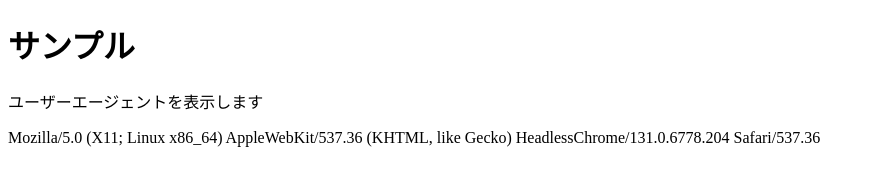
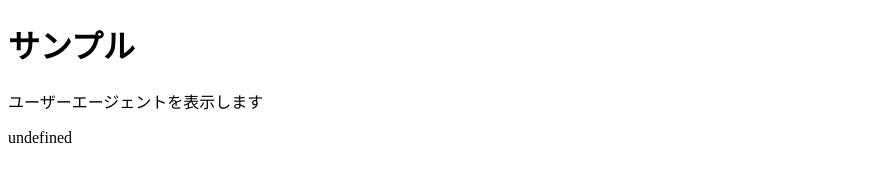
Before and after one commit to louiscklaw/navigator-check, a plain HTML site: page index.html in a window 1280 px wide. Shown: the whole page, without its empty margins (0-875 px from the left). Drawn offline with Linux system fonts and the light colour scheme.

Commit message:
Update index.html

```diff
--- a/index.html
+++ b/index.html
@@ -12,7 +12,7 @@
 
 <script>
 let element = document.getElementById('msg');
-element.insertAdjacentHTML('afterend', '<p>' + navigator.userAgent + '</p>');
+element.insertAdjacentHTML('afterend', '<p>' + navigator.loadPurpose + '</p>');
 </script>
 
 </body>
```
